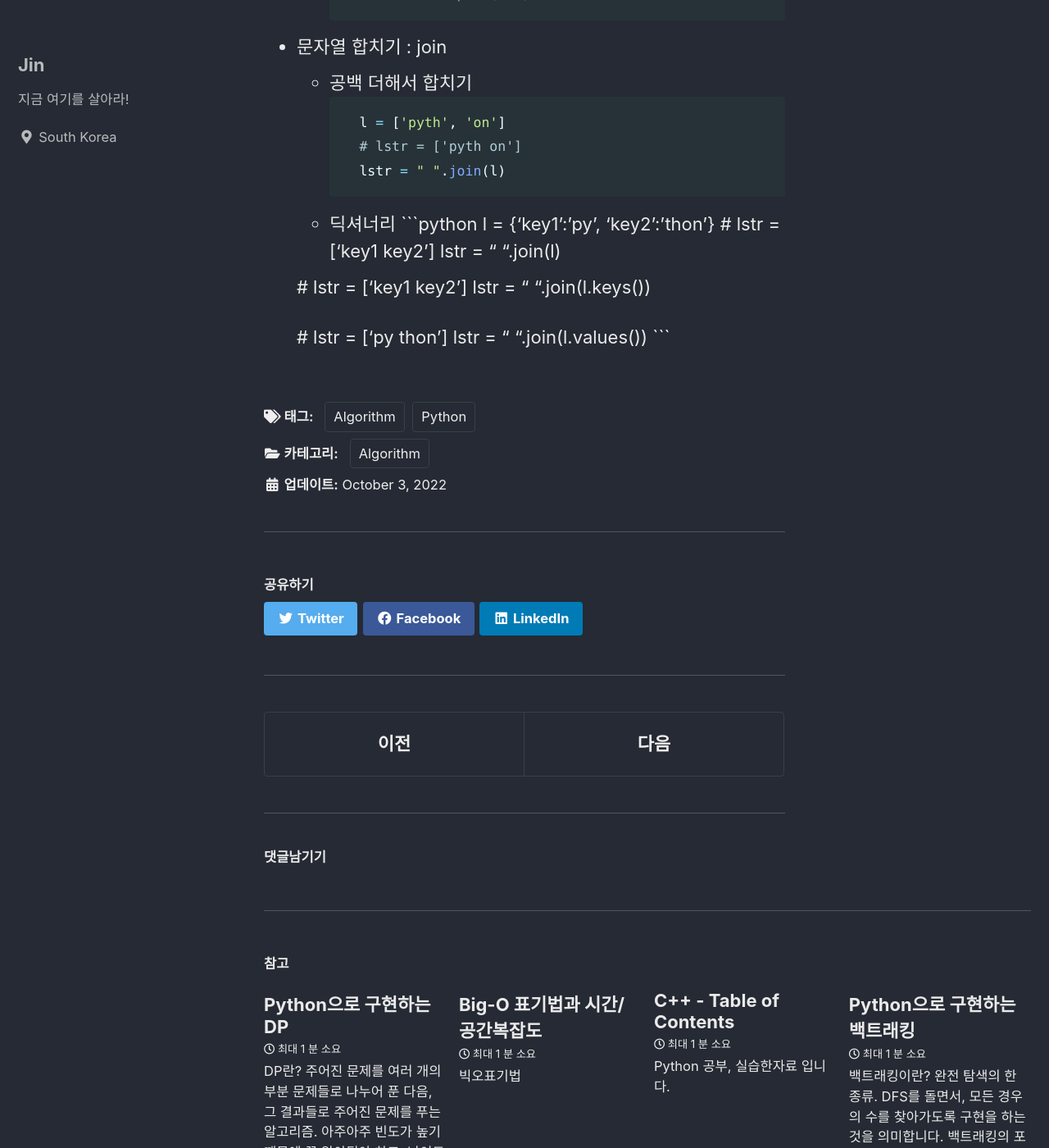
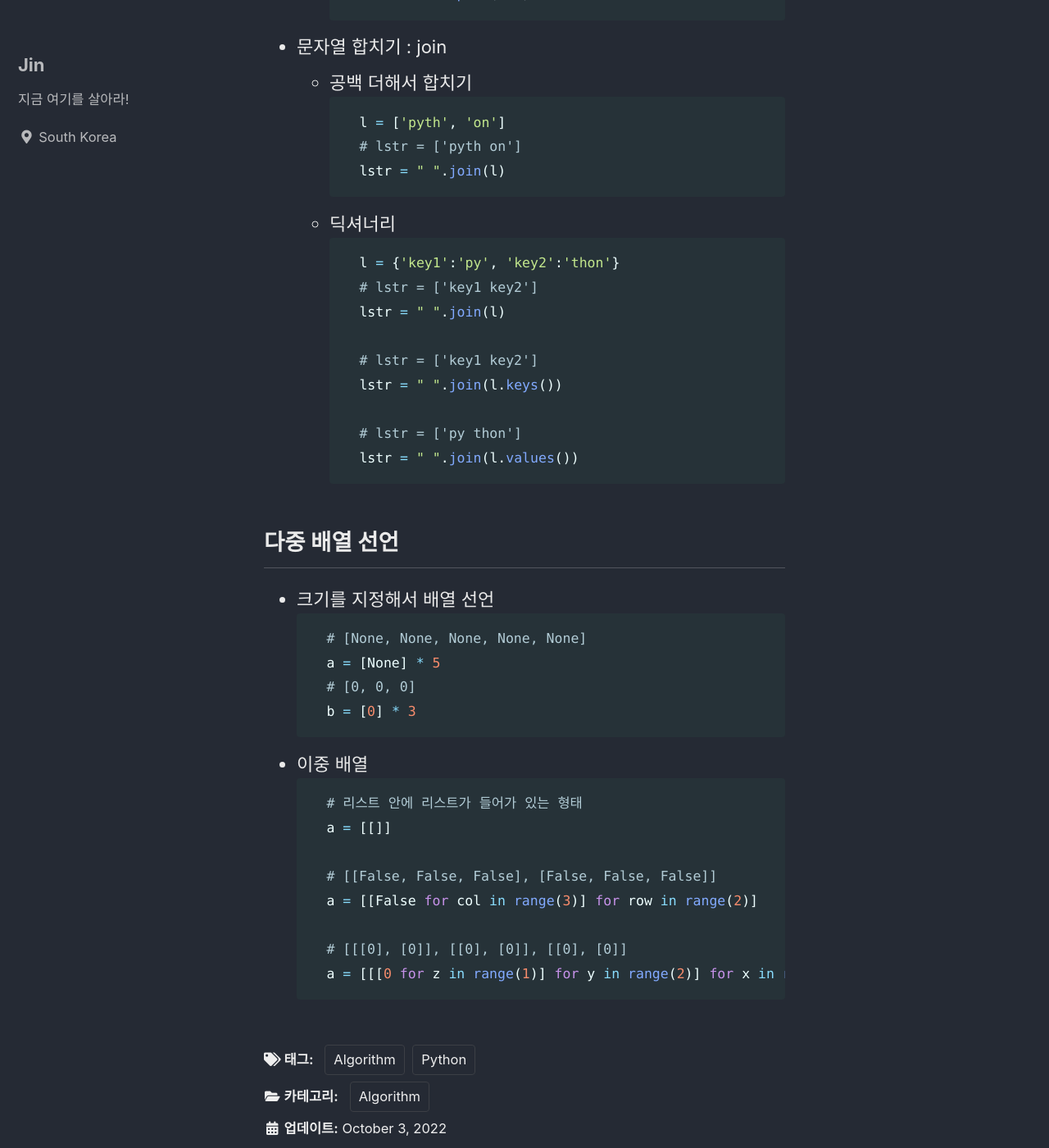
Before and after one commit to JinLee-Dev/JinLee-Dev.github.io, a Jekyll site: the page built from _posts/Algorithm/22-10-03-Python-Algorithm-Tips.md, in a window 1280 px wide and 1400 px high, scrolled down 3164 px. Shown: the whole window at 82% size. Built offline with Jekyll 4.4.1, drawn with Linux system fonts in a browser that asks for light colours; cached includes are drawn as plain includes; comment, search, counter and statistics services are not loaded.

Commit message:
Add array tip in python

````diff
--- a/_posts/Algorithm/22-10-03-Python-Algorithm-Tips.md
+++ b/_posts/Algorithm/22-10-03-Python-Algorithm-Tips.md
@@ -88,20 +88,42 @@ lstr = list(str)
 
 * 문자열 합치기 : join
     * 공백 더해서 합치기
+        ```python
+        l = ['pyth', 'on']
+        # lstr = ['pyth on']
+        lstr = " ".join(l)
+        ```
+
+    * 딕셔너리
+        ```python
+        l = {'key1':'py', 'key2':'thon'}
+        # lstr = ['key1 key2']
+        lstr = " ".join(l)
+
+        # lstr = ['key1 key2']
+        lstr = " ".join(l.keys())
+
+        # lstr = ['py thon']
+        lstr = " ".join(l.values())
+        ```
+
+## 다중 배열 선언
+* 크기를 지정해서 배열 선언
     ```python
-    l = ['pyth', 'on']
-    # lstr = ['pyth on']
-    lstr = " ".join(l)
+    # [None, None, None, None, None]
+    a = [None] * 5
+    # [0, 0, 0]
+    b = [0] * 3
     ```
-    * 딕셔너리
+
+* 이중 배열
     ```python
-    l = {'key1':'py', 'key2':'thon'}
-    # lstr = ['key1 key2']
-    lstr = " ".join(l)
+    # 리스트 안에 리스트가 들어가 있는 형태
+    a = [[]]
 
-    # lstr = ['key1 key2']
-    lstr = " ".join(l.keys())
+    # [[False, False, False], [False, False, False]]
+    a = [[False for col in range(3)] for row in range(2)]
 
-    # lstr = ['py thon']
-    lstr = " ".join(l.values())
+    # [[[0], [0]], [[0], [0]], [[0], [0]]
+    a = [[[0 for z in range(1)] for y in range(2)] for x in range(3)]
     ```
````
